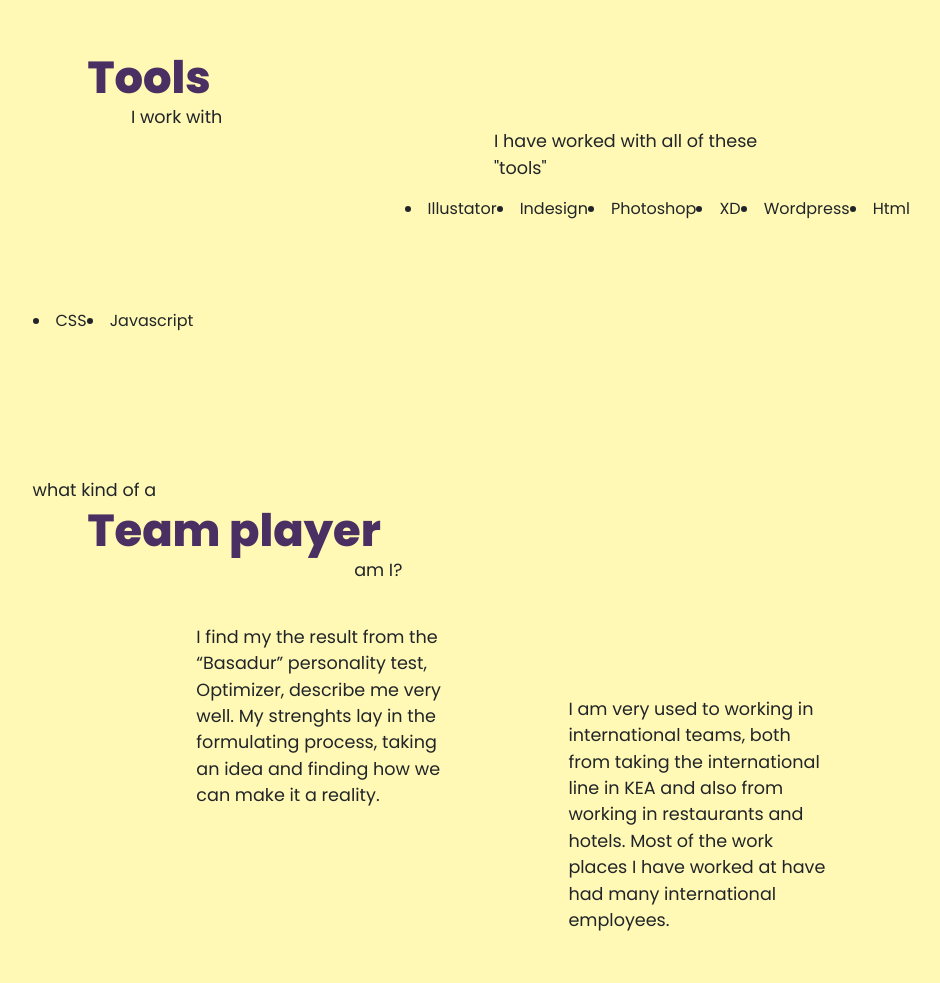
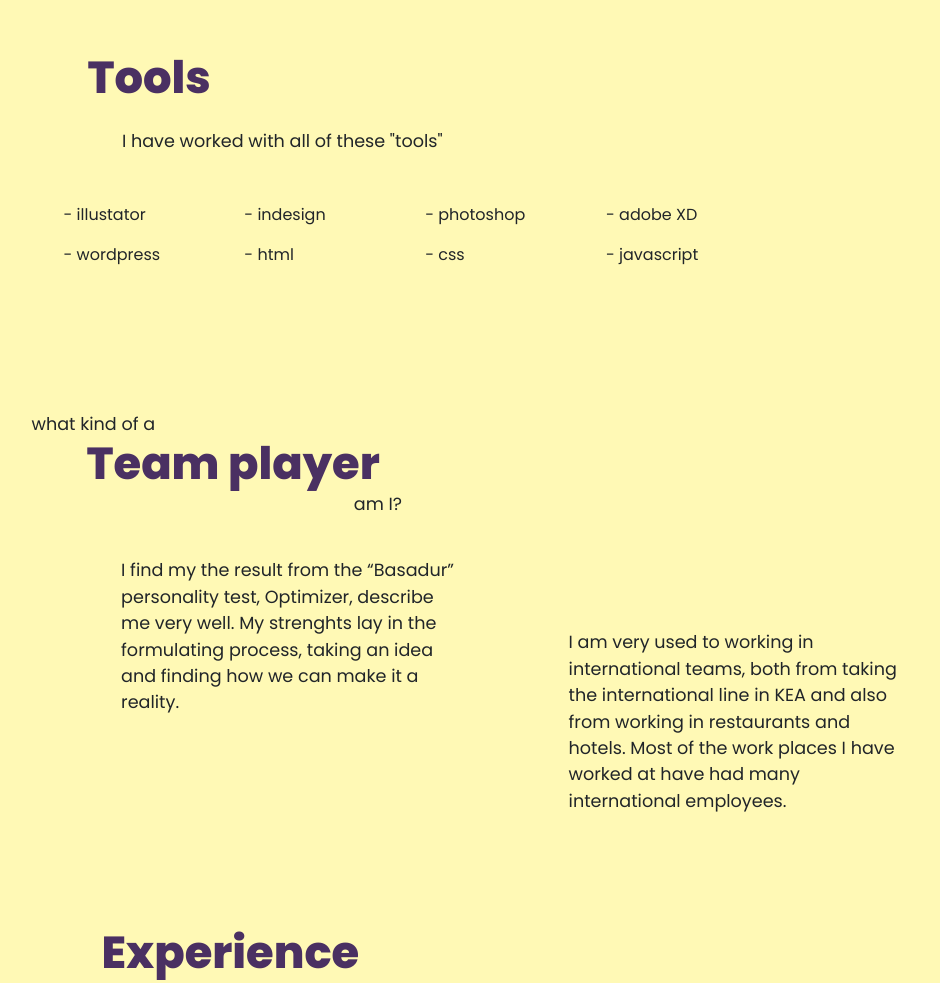
Before and after one commit to annadagbjort/portfolio2020, a plain HTML site: page index.html in a window 1280 px wide. Shown: the part 1325-2308 px from the top of the page, without its empty margins (161-1101 px from the left). Drawn offline with nearby package versions, Linux system fonts and the light colour scheme.

Commit message:
starting to look good

```diff
--- a/css/style.css
+++ b/css/style.css
@@ -128,6 +128,11 @@ a {
     text-decoration: none;
 }
 
+li {
+    list-style: none;
+    display: inline-flex;
+}
+
 .welcome {
     font-family: "montserrat", "poppins", sans-serif;
 }
@@ -255,9 +260,10 @@ a:hover {
     /*    color: white;*/
 }
 
-.leftWork a:hover,
-.rightWork a:hover {
+.leftWork img:hover,
+.rightWork img:hover {
     opacity: 0.8;
+    /*    box-shadow: 0 4px 8px 0 rgba(0, 0, 0, 0.1), 0 6px 20px 0 rgba(0, 0, 0, 0.1)*/
 }
 
 #letsTalk a:hover {
--- a/index.html
+++ b/index.html
@@ -89,19 +89,18 @@
 
                 <div class="row col-xl-10 offset-xl-1 py-5 px-3">
                     <h2 class=" col-12 mb-0">Tools</h2>
-                    <p class="col-3 offset-2 offset-md-1  pl-md-4 mt-0">I work with</p>
-                    <p class="col-9 col-lg-4 offset-1 offset-lg-2 pt-4">
+                    <p class="col-9 col-lg-10 offset-1 offset-lg-1 pt-4">
                         I have worked with all of these "tools"
                     </p>
-                    <p class="col-9 col-lg-4 offset-2 offset-lg-1 pt-3 pt-lg-5 mt-lg-5">
-                        <li>Illustator</li>
-                        <li>Indesign</li>
-                        <li>Photoshop</li>
-                        <li>XD</li>
-                        <li>Wordpress</li>
-                        <li>Html</li>
-                        <li>CSS</li>
-                        <li>Javascript</li>
+                    <p class="col-9 col-lg-10 offset-2 offset-lg-2">
+                        <li class="col-2 mx-3 pt-3">- illustator</li>
+                        <li class="col-2 mx-3 pt-3">- indesign</li>
+                        <li class="col-2 mx-3 pt-3">- photoshop</li>
+                        <li class="col-2 mx-3 pt-3">- adobe XD</li> <br>
+                        <li class="col-2 mx-3 pt-3">- wordpress</li>
+                        <li class="col-2 mx-3 pt-3">- html</li>
+                        <li class="col-2 mx-3 pt-3">- css</li>
+                        <li class="col-2 mx-3 pt-3">- javascript</li>
                     </p>
                 </div>
             </div>
@@ -112,14 +111,14 @@
 
             <div class="container py-0 mt-5">
 
-                <div class="row col-xl-10 offset-xl-1 py-5 px-3">
+                <div class="row col-xl-10 offset-xl-1 py-5">
                     <p class="skinny mb-0">what kind of a</p>
                     <h2 class=" col-12 mb-0"> Team player</h2>
                     <p class="col-3 offset-7 offset-md-6 offset-lg-5 offset-xl-4 pl-xl-4 skinny mt-0">am I?</p>
-                    <p class="col-9 col-lg-4 offset-1 offset-lg-2 pt-4">I find my the result from the “Basadur” personality test, Optimizer, describe me very well.
+                    <p class="col-9 col-lg-5 offset-1 offset-lg-1 pt-4">I find my the result from the “Basadur” personality test, Optimizer, describe me very well.
                         My strenghts lay in the formulating process, taking an idea and finding how we can make it a reality.
                     </p>
-                    <p class="col-9 col-lg-4 offset-2 offset-lg-1 pt-3 pt-lg-5 mt-lg-5">I am very used to working in international teams, both from taking the international line in KEA and also from working in restaurants and hotels. Most of the work places I have worked at have had many international employees. </p>
+                    <p class="col-9 col-lg-5 offset-2 offset-lg-1 pt-3 pt-lg-5 mt-lg-5">I am very used to working in international teams, both from taking the international line in KEA and also from working in restaurants and hotels. Most of the work places I have worked at have had many international employees. </p>
                 </div>
             </div>
 
@@ -177,7 +176,7 @@
 
 
                     <div class="rightWork col-12 offset-0 offset-md-0 col-md-6 ">
-                        <a href="pages/kokomjolk.html" class="py-2">
+                        <a href="pages/kokomjolk.html" class="my-2">
                             <img src="img/thumbnnn-31.png" alt="" class="col-12 my-4 p-3">
                         </a>
 
@@ -206,7 +205,7 @@
             <div id="letsTalk" class="container py-5">
                 <div class="row pt-3 pb-5 col-xl-10 offset-xl-1 ">
                     <h1 class="projectHeader white col-10 my-4">Let's talk!</h1>
-
+                    <p class="col-8 offset-1 white pb-4">I am currently looking for an internship for 10 weeks <br>starting the end of january / beginning of february 2021</p>
                     <div class="d-flex align-items-center col-8 offset-1 col-lg-4 offset-lg-2 py-3"><img class="icons" src="icons/phone.png" alt="" width="60px"><a href="tel:+4550195059" class="white">
                             <h5>+45 50 19 50 59</h5>
                         </a></div>
@@ -239,8 +238,10 @@
             <path d="M0,141V109.06c64.9-7.56,210.06-16.92,323.2-20.65,150.34-5,300,13.36,435.8,2.68,235-18.47,446.21-14,571-7,97,5.49,244,11.48,314,18.19V141Z" style="fill:#ffffff" />
         </svg>
 -->
+
         <address class="container">
             <div class="row text-lg-center">
+
                 <!--
             <p class="mb-0">Anna Dagbjört Styrmisdóttir</p>
             <a href="mailto:anna@annadagbjort.dk">anna@annadagbjort.dk</a> <br>
```
